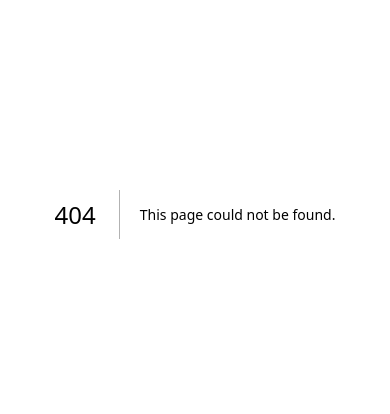
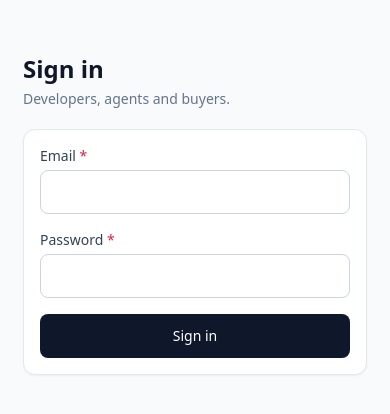
Before and after one commit to buruf/Preconafrica, a Next.js app: page /login in a window 390 px wide. Before the commit this address had no page. Shown: the part 208-622 px from the top of the page. Built offline with nearby package versions, Linux system fonts and the light colour scheme.

Commit message:
feat(ui): login, role-aware landing, and mobile-first app shell

```diff
--- /dev/null
+++ b/src/app/(auth)/login/actions.ts
@@ -0,0 +1,21 @@
+'use server'
+
+import { AuthError } from 'next-auth'
+import { signIn } from '@/server/auth'
+
+export async function loginAction(_prev: string | undefined, formData: FormData) {
+  try {
+    await signIn('credentials', {
+      email: String(formData.get('email') ?? ''),
+      password: String(formData.get('password') ?? ''),
+      redirectTo: '/'
+    })
+  } catch (error) {
+    if (error instanceof AuthError) {
+      // One message for both wrong-email and wrong-password, so the form
+      // cannot be used to discover which addresses are registered.
+      return 'Email or password is incorrect.'
+    }
+    throw error
+  }
+}
--- /dev/null
+++ b/src/app/(auth)/login/page.tsx
@@ -0,0 +1,34 @@
+'use client'
+
+import { useFormState, useFormStatus } from 'react-dom'
+import { Button, Card, ErrorText, Field } from '@/components/ui'
+import { loginAction } from './actions'
+
+function Submit() {
+  const { pending } = useFormStatus()
+  return (
+    <Button type="submit" disabled={pending} className="w-full">
+      {pending ? 'Signing in…' : 'Sign in'}
+    </Button>
+  )
+}
+
+export default function LoginPage() {
+  const [error, formAction] = useFormState(loginAction, undefined)
+
+  return (
+    <main className="mx-auto flex min-h-dvh max-w-sm flex-col justify-center p-5">
+      <h1 className="mb-1 text-2xl font-semibold">Sign in</h1>
+      <p className="mb-5 text-sm text-slate-500">Developers, agents and buyers.</p>
+
+      <Card>
+        <form action={formAction} className="space-y-4">
+          <ErrorText>{error}</ErrorText>
+          <Field label="Email" name="email" type="email" required />
+          <Field label="Password" name="password" type="password" required />
+          <Submit />
+        </form>
+      </Card>
+    </main>
+  )
+}
--- /dev/null
+++ b/src/app/(buyer)/(shell)/dashboard/page.tsx
@@ -0,0 +1,6 @@
+import { requireBuyer } from '@/server/session'
+
+export default async function DashboardPage() {
+  await requireBuyer()
+  return <p className="text-sm text-slate-600">Dashboard — coming soon.</p>
+}
--- /dev/null
+++ b/src/app/(buyer)/(shell)/layout.tsx
@@ -0,0 +1,30 @@
+import Link from 'next/link'
+import { requireBuyer } from '@/server/session'
+import { signOut } from '@/server/auth'
+
+export default async function BuyerLayout({ children }: { children: React.ReactNode }) {
+  const actor = await requireBuyer()
+
+  return (
+    <div className="min-h-dvh">
+      <header className="border-b border-slate-200 bg-white">
+        <div className="mx-auto flex max-w-5xl items-center justify-between gap-3 p-3">
+          <nav className="flex gap-3 text-sm font-medium">
+            <Link href="/dashboard">Dashboard</Link>
+          </nav>
+          <form
+            action={async () => {
+              'use server'
+              await signOut({ redirectTo: '/login' })
+            }}
+          >
+            <button className="text-sm text-slate-500">
+              {actor.fullName.split(' ')[0]} · Sign out
+            </button>
+          </form>
+        </div>
+      </header>
+      <main className="mx-auto max-w-5xl p-4 sm:p-6">{children}</main>
+    </div>
+  )
+}
--- /dev/null
+++ b/src/app/(buyer)/error.tsx
@@ -0,0 +1,12 @@
+'use client'
+
+export default function BuyerError() {
+  return (
+    <main className="mx-auto flex min-h-dvh max-w-sm flex-col items-center justify-center p-5 text-center">
+      <div className="w-full rounded-xl border border-slate-200 bg-white p-6 shadow-sm">
+        <h1 className="text-lg font-semibold">Access denied</h1>
+        <p className="mt-2 text-sm text-slate-500">You do not have access to this page.</p>
+      </div>
+    </main>
+  )
+}
--- /dev/null
+++ b/src/app/(staff)/(shell)/arrears/page.tsx
@@ -0,0 +1,6 @@
+import { requireStaff } from '@/server/session'
+
+export default async function ArrearsPage() {
+  await requireStaff()
+  return <p className="text-sm text-slate-600">Arrears — coming soon.</p>
+}
--- /dev/null
+++ b/src/app/(staff)/(shell)/layout.tsx
@@ -0,0 +1,31 @@
+import Link from 'next/link'
+import { requireStaff } from '@/server/session'
+import { signOut } from '@/server/auth'
+
+export default async function StaffLayout({ children }: { children: React.ReactNode }) {
+  const actor = await requireStaff()
+
+  return (
+    <div className="min-h-dvh">
+      <header className="border-b border-slate-200 bg-white">
+        <div className="mx-auto flex max-w-5xl items-center justify-between gap-3 p-3">
+          <nav className="flex gap-3 text-sm font-medium">
+            <Link href="/projects">Projects</Link>
+            <Link href="/arrears">Arrears</Link>
+          </nav>
+          <form
+            action={async () => {
+              'use server'
+              await signOut({ redirectTo: '/login' })
+            }}
+          >
+            <button className="text-sm text-slate-500">
+              {actor.fullName.split(' ')[0]} · Sign out
+            </button>
+          </form>
+        </div>
+      </header>
+      <main className="mx-auto max-w-5xl p-4 sm:p-6">{children}</main>
+    </div>
+  )
+}
--- /dev/null
+++ b/src/app/(staff)/(shell)/projects/page.tsx
@@ -0,0 +1,6 @@
+import { requireStaff } from '@/server/session'
+
+export default async function ProjectsPage() {
+  await requireStaff()
+  return <p className="text-sm text-slate-600">Projects — coming soon.</p>
+}
--- /dev/null
+++ b/src/app/(staff)/error.tsx
@@ -0,0 +1,12 @@
+'use client'
+
+export default function StaffError() {
+  return (
+    <main className="mx-auto flex min-h-dvh max-w-sm flex-col items-center justify-center p-5 text-center">
+      <div className="w-full rounded-xl border border-slate-200 bg-white p-6 shadow-sm">
+        <h1 className="text-lg font-semibold">Access denied</h1>
+        <p className="mt-2 text-sm text-slate-500">You do not have access to this page.</p>
+      </div>
+    </main>
+  )
+}
--- a/src/app/page.tsx
+++ b/src/app/page.tsx
@@ -1,3 +1,7 @@
-export default function Home() {
-  return <main className="p-6"><h1 className="text-xl font-semibold">Preconstruction Sales</h1></main>
+import { redirect } from 'next/navigation'
+import { requireUser } from '@/server/session'
+
+export default async function Home() {
+  const actor = await requireUser()
+  redirect(actor.role === 'BUYER' ? '/dashboard' : '/projects')
 }
--- /dev/null
+++ b/src/components/StatusBadge.tsx
@@ -0,0 +1,16 @@
+import type { InstallmentStatus } from '@/domain/status'
+
+const TONE: Record<InstallmentStatus, string> = {
+  PAID: 'bg-emerald-100 text-emerald-800',
+  PARTIAL: 'bg-amber-100 text-amber-800',
+  OVERDUE: 'bg-rose-100 text-rose-800',
+  PENDING: 'bg-slate-100 text-slate-700'
+}
+
+export function StatusBadge({ status }: { status: InstallmentStatus }) {
+  return (
+    <span className={`inline-block rounded-full px-2 py-0.5 text-xs font-medium ${TONE[status]}`}>
+      {status.charAt(0) + status.slice(1).toLowerCase()}
+    </span>
+  )
+}
--- /dev/null
+++ b/src/components/ui.tsx
@@ -0,0 +1,93 @@
+import type { ReactNode } from 'react'
+import { formatMinor } from '@/domain/currency'
+
+export function PageHeader({ title, subtitle, action }: { title: string; subtitle?: string; action?: ReactNode }) {
+  return (
+    <div className="mb-5 flex flex-wrap items-start justify-between gap-3">
+      <div>
+        <h1 className="text-xl font-semibold sm:text-2xl">{title}</h1>
+        {subtitle ? <p className="mt-0.5 text-sm text-slate-500">{subtitle}</p> : null}
+      </div>
+      {action}
+    </div>
+  )
+}
+
+export function Card({ children, className = '' }: { children: ReactNode; className?: string }) {
+  return (
+    <div className={`rounded-xl border border-slate-200 bg-white p-4 shadow-sm ${className}`}>
+      {children}
+    </div>
+  )
+}
+
+export function Field({
+  label,
+  name,
+  type = 'text',
+  required,
+  defaultValue,
+  placeholder,
+  hint,
+  children
+}: {
+  label: string
+  name: string
+  type?: string
+  required?: boolean
+  defaultValue?: string | number
+  placeholder?: string
+  hint?: string
+  children?: ReactNode
+}) {
+  return (
+    <label className="block">
+      <span className="mb-1 block text-sm font-medium text-slate-700">
+        {label}
+        {required ? <span className="text-rose-600"> *</span> : null}
+      </span>
+      {children ?? (
+        <input
+          name={name}
+          type={type}
+          required={required}
+          defaultValue={defaultValue}
+          placeholder={placeholder}
+          className="min-h-11 w-full rounded-lg border border-slate-300 px-3 text-base outline-none focus:border-slate-900"
+        />
+      )}
+      {hint ? <span className="mt-1 block text-xs text-slate-500">{hint}</span> : null}
+    </label>
+  )
+}
+
+export function Button({
+  children,
+  variant = 'primary',
+  className = '',
+  ...props
+}: React.ButtonHTMLAttributes<HTMLButtonElement> & { variant?: 'primary' | 'secondary' | 'danger' }) {
+  const styles = {
+    primary: 'bg-slate-900 text-white hover:bg-slate-800',
+    secondary: 'border border-slate-300 bg-white text-slate-900 hover:bg-slate-50',
+    danger: 'bg-rose-600 text-white hover:bg-rose-500'
+  }[variant]
+
+  return (
+    <button
+      {...props}
+      className={`min-h-11 rounded-lg px-4 text-sm font-medium disabled:opacity-50 ${styles} ${className}`}
+    >
+      {children}
+    </button>
+  )
+}
+
+export function ErrorText({ children }: { children?: ReactNode }) {
+  if (!children) return null
+  return <p className="rounded-lg bg-rose-50 px-3 py-2 text-sm text-rose-700">{children}</p>
+}
+
+export function Money({ amountMinor, currency }: { amountMinor: bigint; currency: string }) {
+  return <span>{formatMinor(amountMinor, currency)}</span>
+}
```
